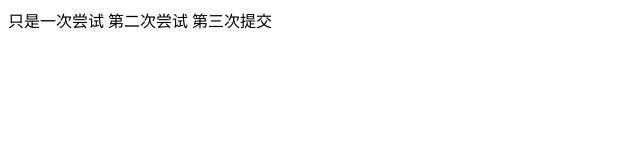
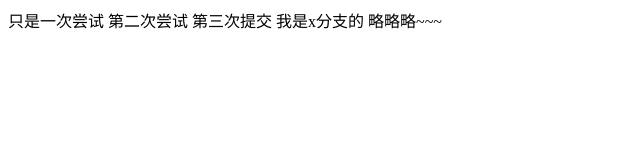
Before and after one commit to xu-kai-quan/git-demo, a plain HTML site: page index.html in a window 1280 px wide. Shown: the whole page, without its empty margins (0-640 px from the left). Drawn offline with Linux system fonts and the light colour scheme.

```diff
--- a/index.html
+++ b/index.html
@@ -12,5 +12,7 @@
 
 
     第三次提交
+
+    我是x分支的 略略略~~~
 </body>
 </html>
```
